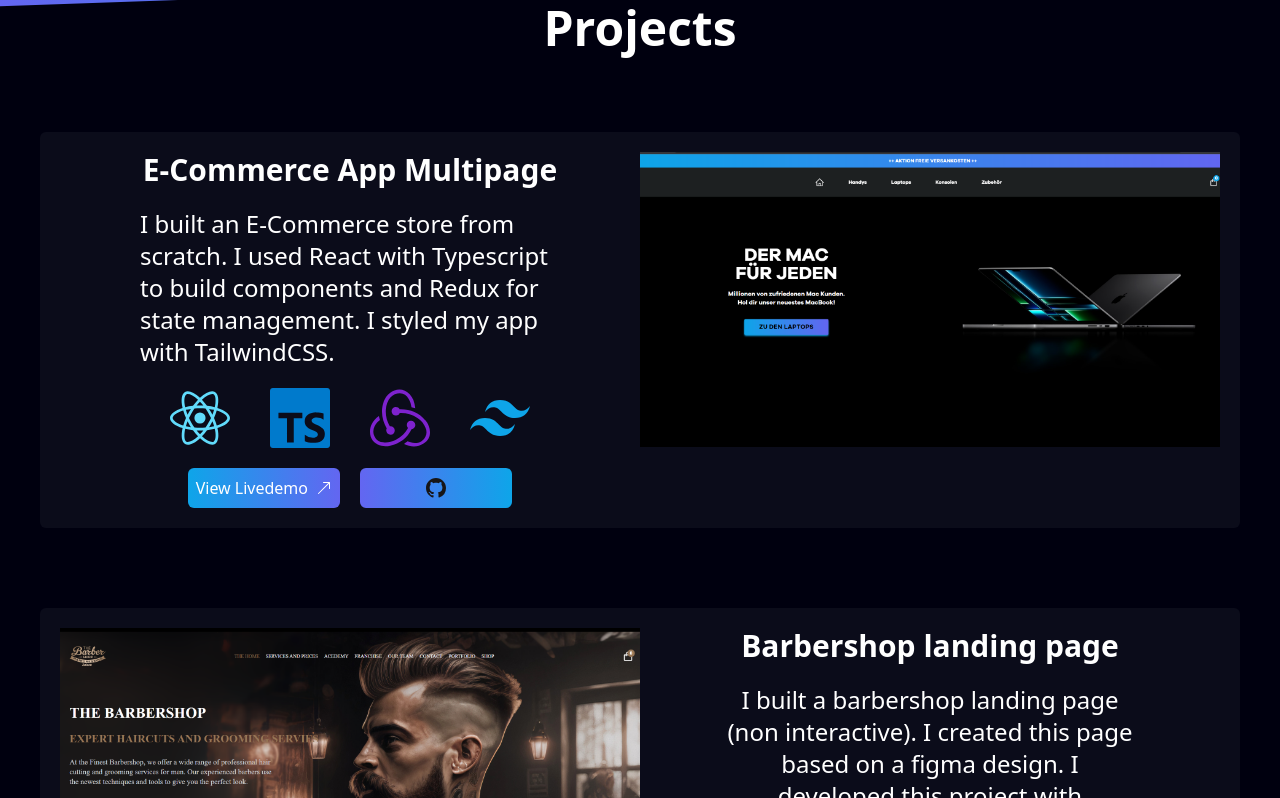
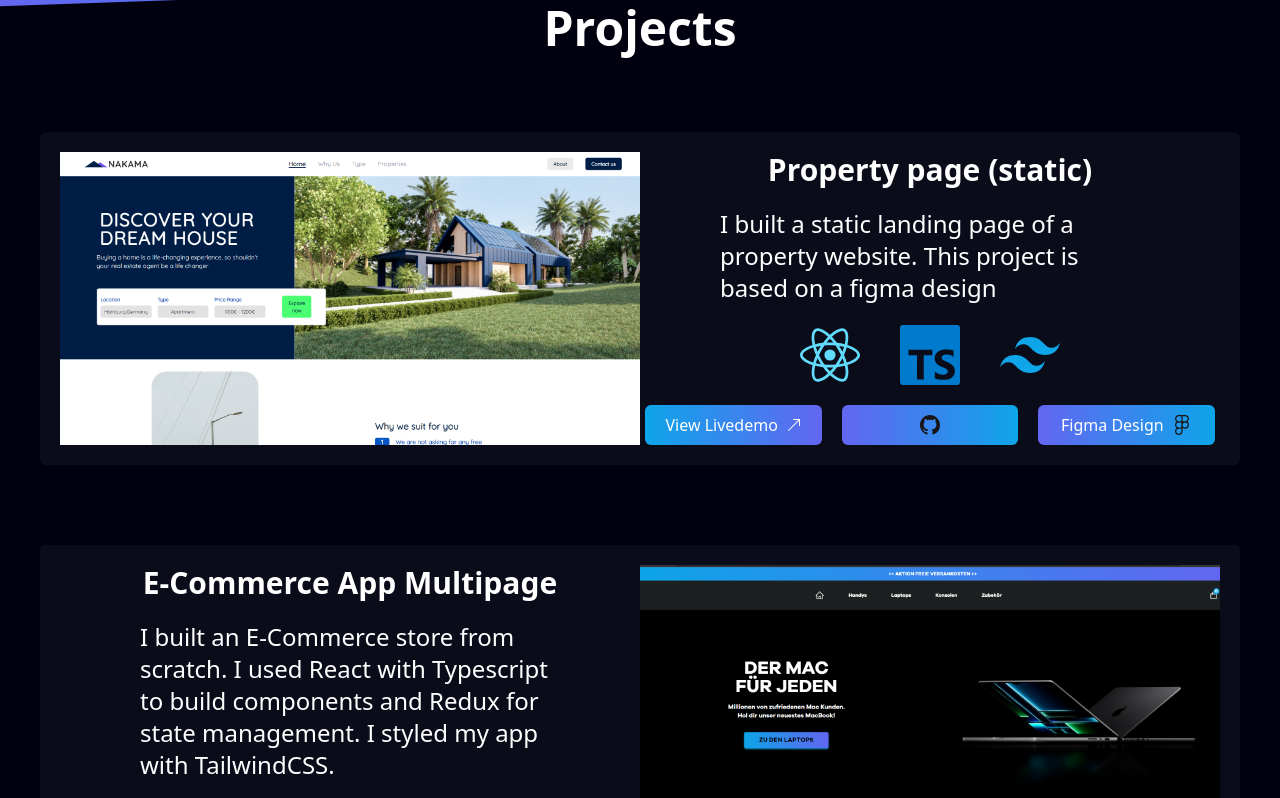
Before and after one commit to danielgen01/Portfolio-Daniel-G, a React (Vite) app: page / in a window 1280 px wide. Shown: the part 1222-2020 px from the top of the page. Built offline with nearby package versions, Linux system fonts and the light colour scheme.

Commit message:
add new property project

```diff
--- a/src/components/ProjectsBanner.tsx
+++ b/src/components/ProjectsBanner.tsx
@@ -17,7 +17,7 @@ const ProjectsBanner: React.FC = () => {
           </h1>
         </div>
 
-        {/* <Project1 /> */}
+        <Project1 />
         <Project2 />
         <Project3 />
         <Project4 />
--- a/src/components/project-1.tsx
+++ b/src/components/project-1.tsx
@@ -1,37 +1,52 @@
 import React from "react"
-import kanbanscreen from "../assets/images/KanbanScreen.png"
+import propertyscreen from "../assets/images/property_screen.png"
 import { BsGithub } from "react-icons/bs"
 import { BsArrowUpRight } from "react-icons/bs"
+import {FaFigma} from "react-icons/fa"
+import { SiTailwindcss, SiReact, SiTypescript, SiRedux } from "react-icons/si"
+
 
 export function Project1() {
   return (
     <div className="grid-layout grid grid-cols-1 lg:grid-cols-2 mx-10 mt-10 bg-gray-500/10 rounded-md p-5">
       <div className="grid-item-image-container">
-        <img src={kanbanscreen} alt="Kanbanscreen" />
+        <img src={propertyscreen} alt="property_screenshot" />
       </div>
       <div className="project-description text-white flex flex-col items-center gap-5 justify-between">
         <h1 className="font-semibold text-3xl text-center">
-          Kanbanboard App
+          Property page (static)
         </h1>
-        <h2 className="lg:text-2xl text-lg text-center lg:mx-20">
-          I built an Kanbanboard App. A kanbanboard is a useful app to manage company workflow and to get an overview which tasks still need to be done.
+        <h2 className="lg:text-2xl text-lg lg:mx-20">
+          I built a static landing page of a property website. This project is based on a figma design
         </h2>
-        <div className="buttons grid grid-cols-1 lg:grid-cols-2 gap-5 max-w-fit">
+        <div className="used-technologies-list flex flex-row gap-10 text-4xl lg:text-6xl">
+          <SiReact className="text-[#61DBFB]" />
+          <SiTypescript className=" text-[#007acc]" />
+          <SiTailwindcss className="text-sky-500" />
+        </div>
+        <div className="buttons grid grid-cols-1 lg:grid-cols-3 gap-5 max-w-fit">
           <a
-            href="https://kanbandanielg.netlify.app/"
+            href="https://property-landing-page-bydanielg.netlify.app/"
             target={"_blank"}
-            className="bg-gradient-to-r from-sky-500 to-indigo-500 px-2 py-2 rounded-md font-medium hover:opacity-75 flex items-center gap-2 w-full justify-center"
+            className="bg-gradient-to-r from-sky-500 to-indigo-500 px-5 py-2 rounded-md font-medium hover:opacity-75 flex items-center gap-2 w-full justify-center"
           >
             View Livedemo
             <BsArrowUpRight />
           </a>
           <a
-            href="https://github.com/danielgen01/KanbanBoardClean"
-            className="bg-gradient-to-r from-indigo-500 to-sky-500
-           px-2 py-2 rounded-md font-medium hover:opacity-75 flex items-center justify-center gap-2 w-full"
+            href="https://github.com/danielgen01/nakama_property_page"
+            className="bg-gradient-to-r from-indigo-500 to-sky-500 px-2 py-2 rounded-md font-medium hover:opacity-75 flex items-center justify-center gap-2 w-full"
             target={"_blank"}
           >
             <BsGithub className="h-[20px] w-fit text-[#171515]" />
+          </a>
+          <a
+            href="https://www.figma.com/community/file/1145560812177187170/NAKAMA-Property-Website"
+            className="bg-gradient-to-r from-indigo-500 to-sky-500 px-2 py-2 rounded-md font-medium hover:opacity-75 flex items-center gap-2 w-full justify-center"
+            target={"_blank"}
+          >
+            Figma Design
+            <FaFigma className="h-[20px] w-fit text-[#171515]" />
           </a>
         </div>
       </div>
--- a/src/components/project-3.tsx
+++ b/src/components/project-3.tsx
@@ -13,7 +13,7 @@ export function Project3() {
       </div>
       <div className="project-description text-white flex flex-col items-center gap-5 justify-between">
         <h1 className="font-semibold text-3xl text-center">
-          Barbershop landing page
+          Barbershop landing page (static)
         </h1>
         <h2 className="lg:text-2xl text-lg text-center lg:mx-20">
           I built a barbershop landing page (non interactive). I created this
--- a/src/components/project-4.tsx
+++ b/src/components/project-4.tsx
@@ -8,11 +8,11 @@ export function Project4() {
   return (
     <div className="grid-layout grid grid-cols-1 lg:grid-cols-2 mx-10 mt-10 bg-gray-500/10 rounded-md p-5">
       <div className="grid-item-image-container lg:order-2">
-        <img src={starbucksscreen} alt="Kanbanscreen" />
+        <img src={starbucksscreen} alt="starbucksscreen" />
       </div>
       <div className="project-description text-white flex flex-col items-center gap-5 justify-between">
         <h1 className="font-semibold text-3xl text-center">
-          Starbucks Clone landing page
+          Starbucks Clone landing page (static)
         </h1>
         <h2 className="lg:text-2xl text-lg text-center lg:mx-20">
           I built an clone of the german starbucks landing page to prove that
```
Also changed, not shown: src/assets/images/property_screen.png (added).
